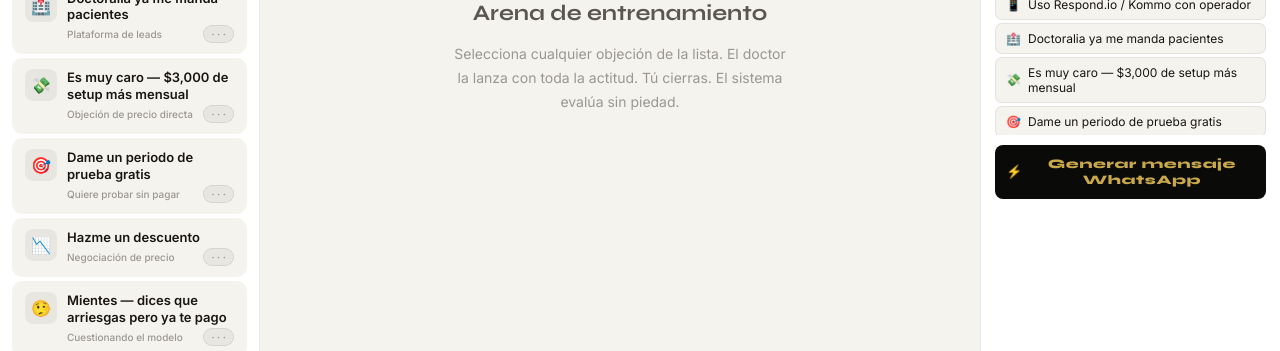
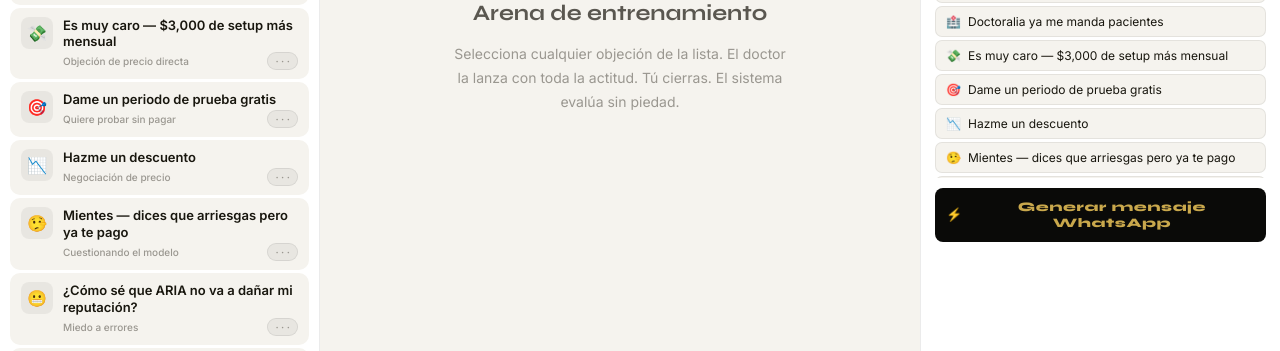
Before and after one commit to jonnfilisola1977/demo-leadoc, a website: page objecion-simulator.html in a window 1280 px wide. Shown: the part 449-800 px from the top of the page. Drawn offline with Linux system fonts and the light colour scheme.

Commit message:
Update objecion-simulator.html

```diff
--- a/objecion-simulator.html
+++ b/objecion-simulator.html
@@ -43,7 +43,7 @@ html,body{height:100%;background:var(--off);color:var(--text);font-family:'Inter
 .prog-lbl-mini{font-size:11px;color:rgba(255,255,255,0.45);white-space:nowrap}
 
 /* MAIN LAYOUT */
-.main{display:grid;grid-template-columns:260px 1fr 300px;height:calc(100vh - 58px);overflow:hidden}
+.main{display:grid;grid-template-columns:320px 1fr 360px;height:calc(100vh - 58px);overflow:hidden}
 
 /* LEFT PANEL */
 .left{
@@ -59,13 +59,13 @@ html,body{height:100%;background:var(--off);color:var(--text);font-family:'Inter
 .cat-tabs{display:flex;gap:4px;padding:10px 14px;border-bottom:1px solid rgba(0,0,0,0.06);flex-wrap:wrap}
 .cat-tab{font-size:11px;font-weight:600;padding:4px 10px;border-radius:20px;cursor:pointer;border:1px solid rgba(0,0,0,0.1);color:var(--muted);background:transparent;transition:all .15s;font-family:'Inter',sans-serif}
 .cat-tab.active{background:var(--dark);color:var(--gold);border-color:var(--dark)}
-.obj-scroll{flex:1;overflow-y:auto;padding:10px 12px;display:flex;flex-direction:column;gap:4px}
+.obj-scroll{flex:1;overflow-y:auto;padding:8px 10px;display:flex;flex-direction:column;gap:3px}
 .obj-scroll::-webkit-scrollbar{width:3px}
 .obj-scroll::-webkit-scrollbar-thumb{background:#E0DDD6;border-radius:2px}
 
 .obj-item{
   display:flex;align-items:flex-start;gap:10px;
-  padding:10px 12px;border-radius:10px;cursor:pointer;
+  padding:8px 10px;border-radius:10px;cursor:pointer;
   border:1px solid transparent;transition:all .15s;
   background:var(--off);
 }
@@ -241,7 +241,7 @@ html,body{height:100%;background:var(--off);color:var(--text);font-family:'Inter
 .quien-row{display:flex;gap:4px;margin-bottom:10px}
 .quien-btn{flex:1;padding:6px 4px;font-size:11px;font-weight:600;border:1px solid rgba(0,0,0,0.1);border-radius:6px;background:transparent;color:var(--muted);cursor:pointer;text-align:center;font-family:'Inter',sans-serif;transition:all .15s}
 .quien-btn.active{background:var(--dark);color:var(--gold);border-color:var(--dark)}
-.obj-select-grid{display:flex;flex-direction:column;gap:3px;max-height:180px;overflow-y:auto;margin-bottom:10px}
+.obj-select-grid{display:flex;flex-direction:column;gap:3px;max-height:240px;overflow-y:auto;margin-bottom:10px}
 .obj-select-grid::-webkit-scrollbar{width:3px}
 .obj-select-grid::-webkit-scrollbar-thumb{background:#E0DDD6}
 .obj-sel-item{padding:7px 10px;border-radius:7px;cursor:pointer;border:1px solid rgba(0,0,0,0.07);background:var(--off);font-size:12px;color:var(--text);transition:all .15s;display:flex;align-items:center;gap:7px}
```
